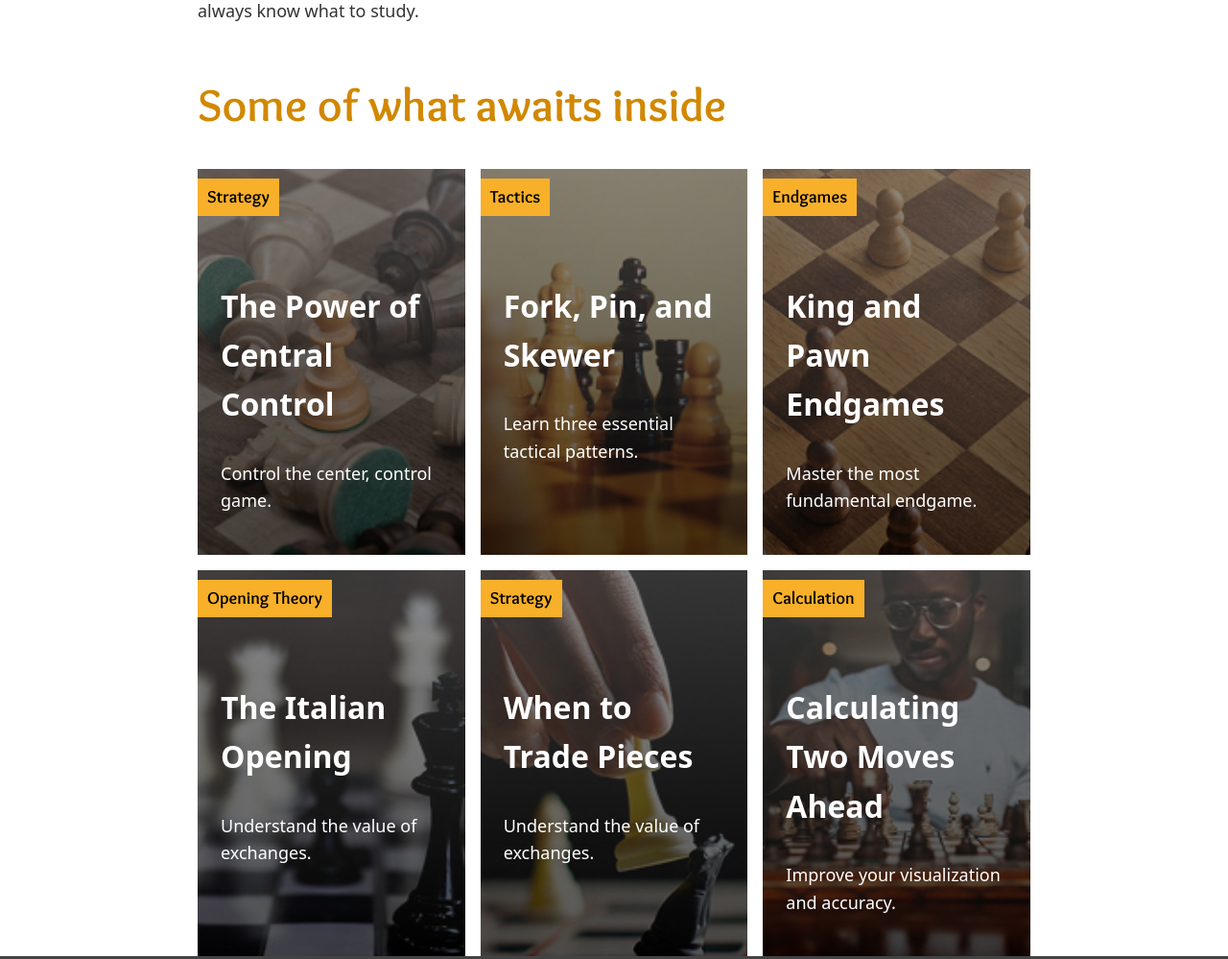
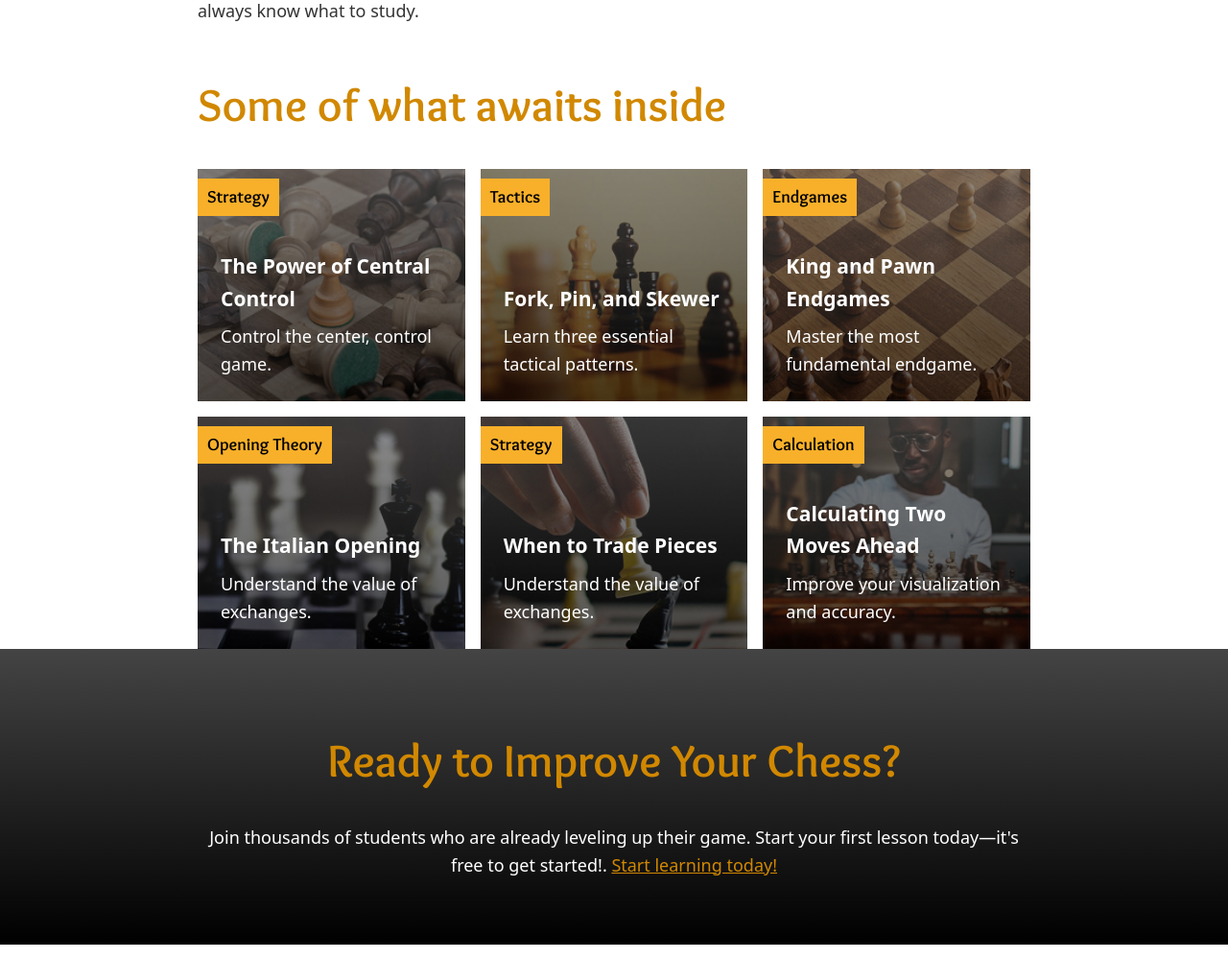
Before and after one commit to Verdecelulandres/css-fundamentals, a plain HTML site: page index.html in a window 1280 px wide. Shown: the part 1315-2314 px from the top of the page at 96% size. Drawn offline with Linux system fonts and the light colour scheme.

Commit message:
update: cards layout

```diff
--- a/index.html
+++ b/index.html
@@ -80,20 +80,22 @@
                   for your improvement.</p>
               </div>
             </div>
-            <section>
+
             <h2>Some of what awaits inside</h2>
             <div class="three-columns">
               <div class="course">
                 <h3 class="course-title">The Power of Central Control</h3>
                 <span class="course-tag">Strategy</span>
-                  <img src="images/central-control.jpg" alt="A pawn in the center of the board, with all the pieces around it fallen over.">
+                <img src="images/central-control.jpg"
+                  alt="A pawn in the center of the board, with all the pieces around it fallen over.">
                 <p class="course-description">Control the center, control
                   game.</p>
               </div>
               <div class="course">
                 <h3 class="course-title">Fork, Pin, and Skewer</h3>
                 <span class="course-tag">Tactics</span>
-                  <img src="images/fork-pin-skewer.jpg" alt="Dramatic shot of a chess board, with the foreground peices out of focus, with a white queen in front of a black king">
+                <img src="images/fork-pin-skewer.jpg"
+                  alt="Dramatic shot of a chess board, with the foreground peices out of focus, with a white queen in front of a black king">
 
                 <p class="course-description">Learn three essential tactical
                   patterns.</p>
@@ -101,33 +103,37 @@
               <div class="course">
                 <h3 class="course-title">King and Pawn Endgames</h3>
                 <span class="course-tag">Endgames</span>
-                  <img src="images/king-pawn-endgame.jpg" alt="A wooden chessboard with only a few pieces left on it.">
+                <img src="images/king-pawn-endgame.jpg"
+                  alt="A wooden chessboard with only a few pieces left on it.">
                 <p class="course-description">Master the most fundamental
                   endgame.</p>
               </div>
               <div class="course">
                 <h3 class="course-title">The Italian Opening</h3>
                 <span class="course-tag">Opening Theory</span>
-                  <img src="images/italian-opening.jpg" alt="A dramatic shot of a black and white chess board showing an advanced position after starting with the Italian Opening">
+                <img src="images/italian-opening.jpg"
+                  alt="A dramatic shot of a black and white chess board showing an advanced position after starting with the Italian Opening">
                 <p class="course-description">Understand the value of
                   exchanges.</p>
               </div>
               <div class="course">
                 <h3 class="course-title">When to Trade Pieces</h3>
                 <span class="course-tag">Strategy</span>
-                  <img src="images/trading-pieces.jpg" alt="A person knocking over a knight with their bishop">
+                <img src="images/trading-pieces.jpg"
+                  alt="A person knocking over a knight with their bishop">
                 <p class="course-description">Understand the value of
                   exchanges.</p>
               </div>
               <div class="course">
                 <h3 class="course-title">Calculating Two Moves Ahead</h3>
                 <span class="course-tag">Calculation</span>
-                  <img src="images/calculating.jpg" alt="A person deep in thought, contemplating their next move">
+                <img src="images/calculating.jpg"
+                  alt="A person deep in thought, contemplating their next move">
                 <p class="course-description">Improve your visualization and
                   accuracy.</p>
               </div>
             </div>
-            </section>
+
           </div>
         </section>
       </main>
--- a/styles/style.css
+++ b/styles/style.css
@@ -167,11 +167,23 @@ a:focus-visible {
   margin-block-end: 0;
 }
 
+/* .dark-bg {
+  background: #000;
+  padding: 3rem;
+} */
+
 .course {
+  display: grid;
+  gap: 0.5rem;
+  align-content: end;
+
   color: var(--clr-neutral-100);
   padding: 1.5rem;
   padding-block-start: 85px;
+
   position: relative;
+
+  isolation: isolate;
 
   > img {
     z-index: -1;
@@ -182,6 +194,14 @@ a:focus-visible {
 
     object-fit: cover;
   }
+}
+
+.course > * {
+  margin: 0;
+}
+
+.course-title {
+  font-size: var(--fs-500);
 }
 
 .course-tag {
```
Lines whose indentation alone changed are shown as unchanged.
